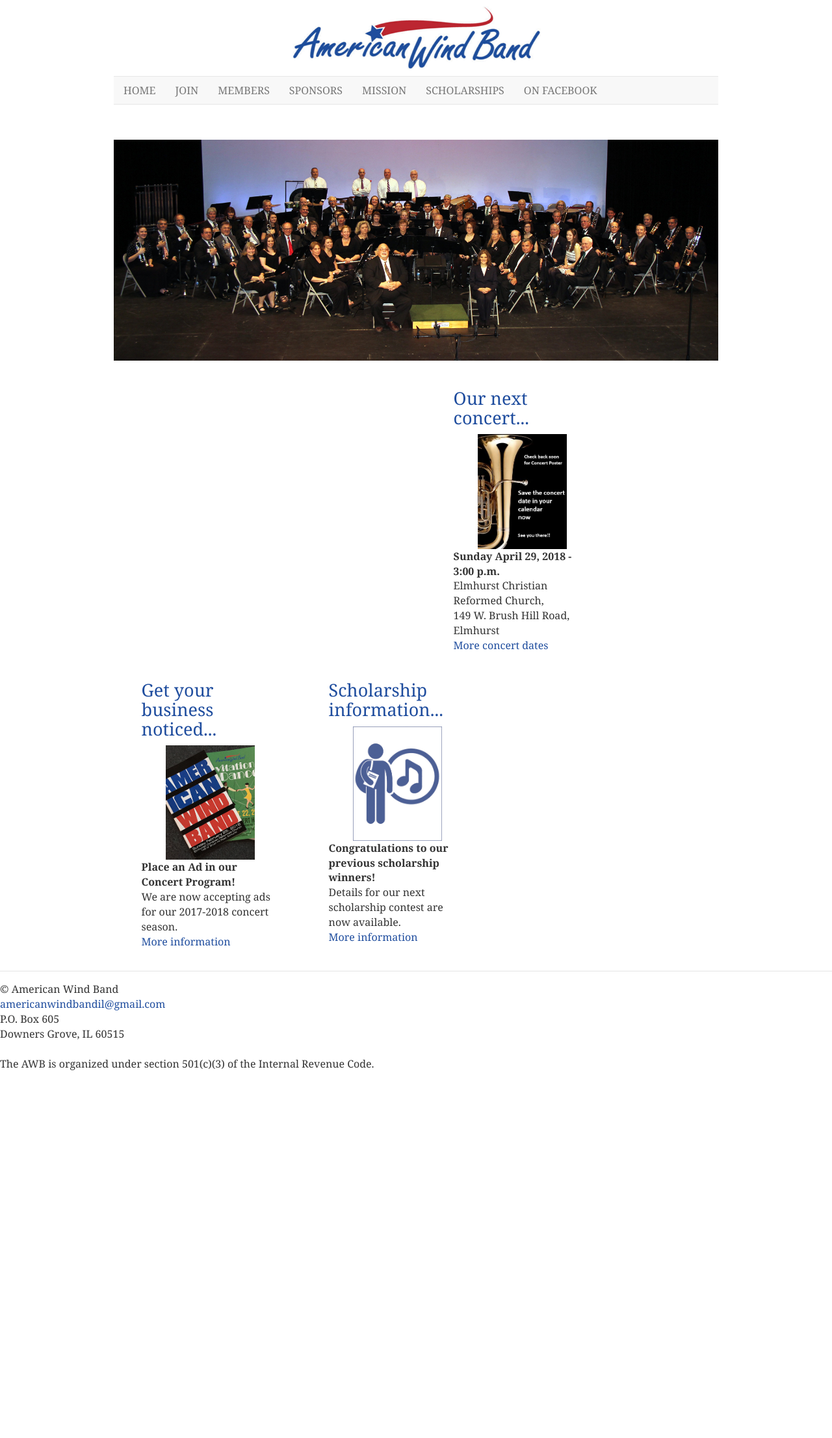
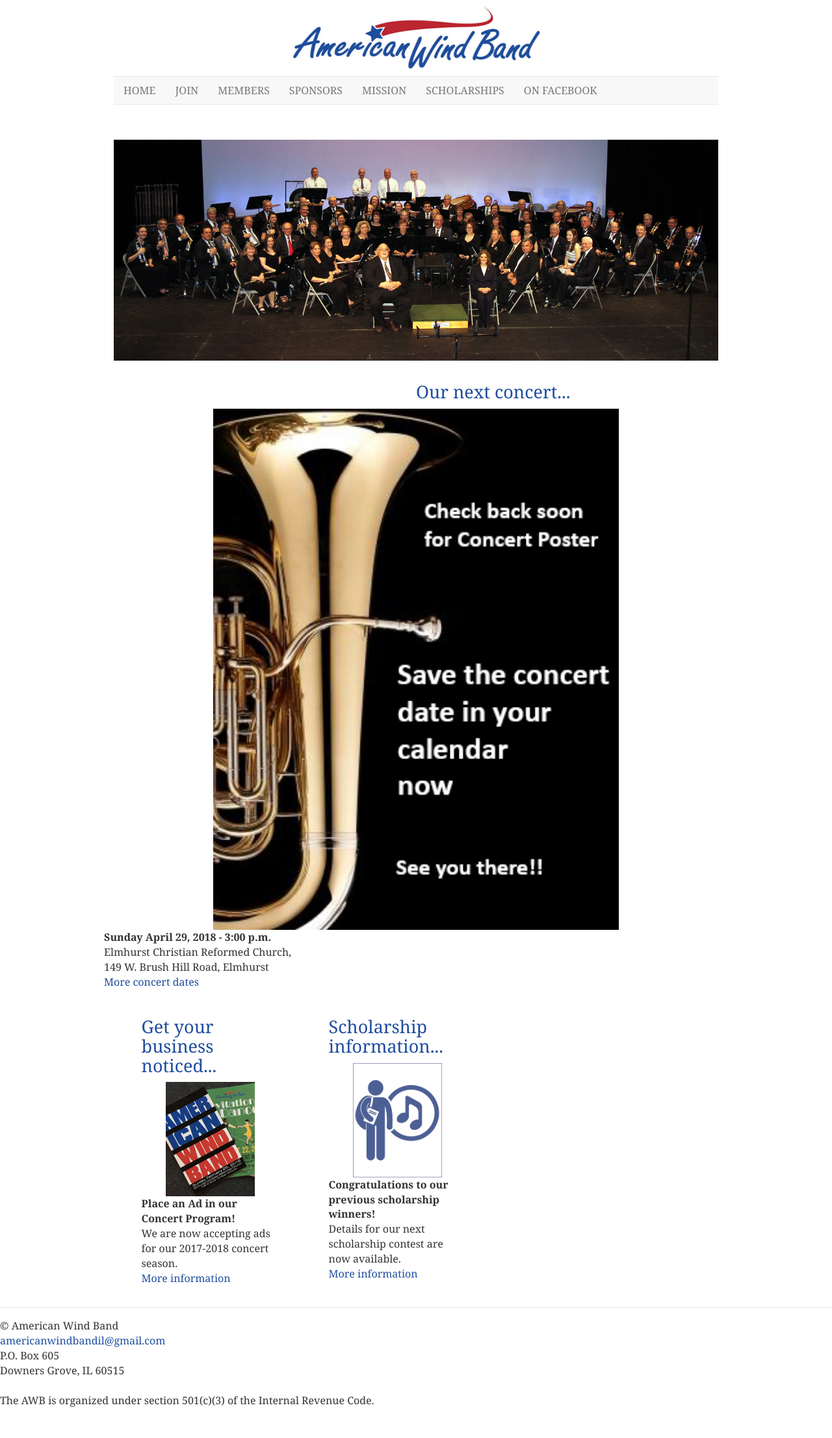
Before and after one commit to americanwindband/americanwindband.github.io, a Jekyll site: the page built from index.html, in a window 1280 px wide. Shown: the whole page at 65% size. Built offline with Jekyll 4.4.1, drawn with Linux system fonts in a browser that asks for light colours; before the commit the page ends 1695 px from its top, so only the background shows below that.

Commit message:
Update index.html

```diff
--- a/index.html
+++ b/index.html
@@ -22,7 +22,7 @@
     </div>
 
 <div>
-  <div class="section-advertise-tile"><h2 class="tile-title-h2-text">Our next concert...</h2>
+  <div class="section-next-concert-tile"><h2 class="tile-title-h2-text">Our next concert...</h2>
     <img class="image-centered" src="images/awb-poster-coming-soon-01.jpg" width="65%" height="65%" alt=""/>
     <strong>Sunday April 29, 2018 - 3:00 p.m.</strong>
     <p>Elmhurst Christian Reformed Church,<br />
```
